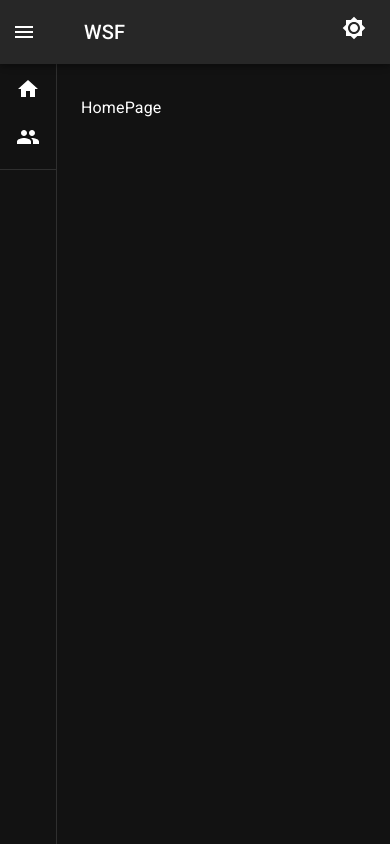
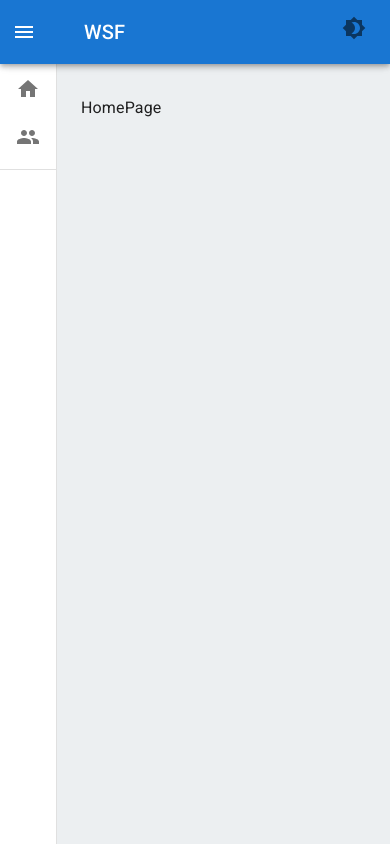
Before and after one commit to JesusLBS/water-system-front-end, a React (Vite) app: page /dashboard/home in a window 390 px wide. Built offline with nearby package versions, Linux system fonts and the light colour scheme.

Commit message:
style: :sparkles: Style Dashboard.
Responsive improvement and main style.

```diff
--- a/index.html
+++ b/index.html
@@ -10,9 +10,16 @@
   <link rel="preconnect" href="https://fonts.gstatic.com" crossorigin />
   <link rel="stylesheet" href="https://fonts.googleapis.com/css2?family=Roboto:wght@300;400;500;700&display=swap" />
   <title>Vite + React + TS</title>
+  <style>
+    .bgcolor {
+      min-height: 100vh;
+      background: #ECEFF1;
+      background: linear-gradient(158deg, rgb(224, 224, 244)0%, rrgb(233, 257, 254)100%)
+    }
+  </style>
 </head>
 
-<body>
+<body class="bgcolor">
   <div id="root"></div>
   <script type="module" src="/src/main.tsx"></script>
 </body>
--- a/src/main.tsx
+++ b/src/main.tsx
@@ -6,7 +6,7 @@ import CssBaseline from '@mui/material/CssBaseline';
 import App from './App';
 
 const AppWrapper: React.FC = () => {
-    const [darkMode, setDarkMode] = useState(true);
+    const [darkMode, setDarkMode] = useState(false);
 
     const toggleTheme = () => {
         setDarkMode((prevMode) => !prevMode);
--- a/src/shared/layouts/DashboardLayout.tsx
+++ b/src/shared/layouts/DashboardLayout.tsx
@@ -122,14 +122,14 @@ interface MenuItem {
 const menuItems: MenuItem[] = [
     {
         name: 'Home',
-        link: `home`,
+        link: `/dashboard/home`,
         icon: <HomeIcon />
     },
     {
         name: 'Users',
-        link: `users`,
+        link: `/private/users`,
         icon: <PeopleIcon />
-    },
+    }
 ];
 
 
@@ -138,7 +138,12 @@ const DashboardLayout: React.FC<DashboardLayoutProps> = ({ children, toggleTheme
     const [open, setOpen] = React.useState(false);
 
     return (
-        <Box sx={{ display: 'flex' }}>
+        <Box sx={{
+            display: 'flex',
+            width: '100%',
+            minHeight: '100vh',
+            alignItems: 'start',
+        }}>
             <CssBaseline />
             <AppBar position="fixed" open={open}>
                 <Toolbar>
@@ -248,11 +253,16 @@ const DashboardLayout: React.FC<DashboardLayoutProps> = ({ children, toggleTheme
                 </List>
                 <Divider />
             </Drawer>
-            <Box component="main" sx={{ flexGrow: 1, p: 3 }}>
+            <Box component="main" sx={{
+                flexGrow: 1, p: 3,
+                width: '100%',
+                overflowX: 'auto'
+            }}>
                 <DrawerHeader />
                 {children}
             </Box>
         </Box>
     );
 }
+
 export default DashboardLayout;
```
